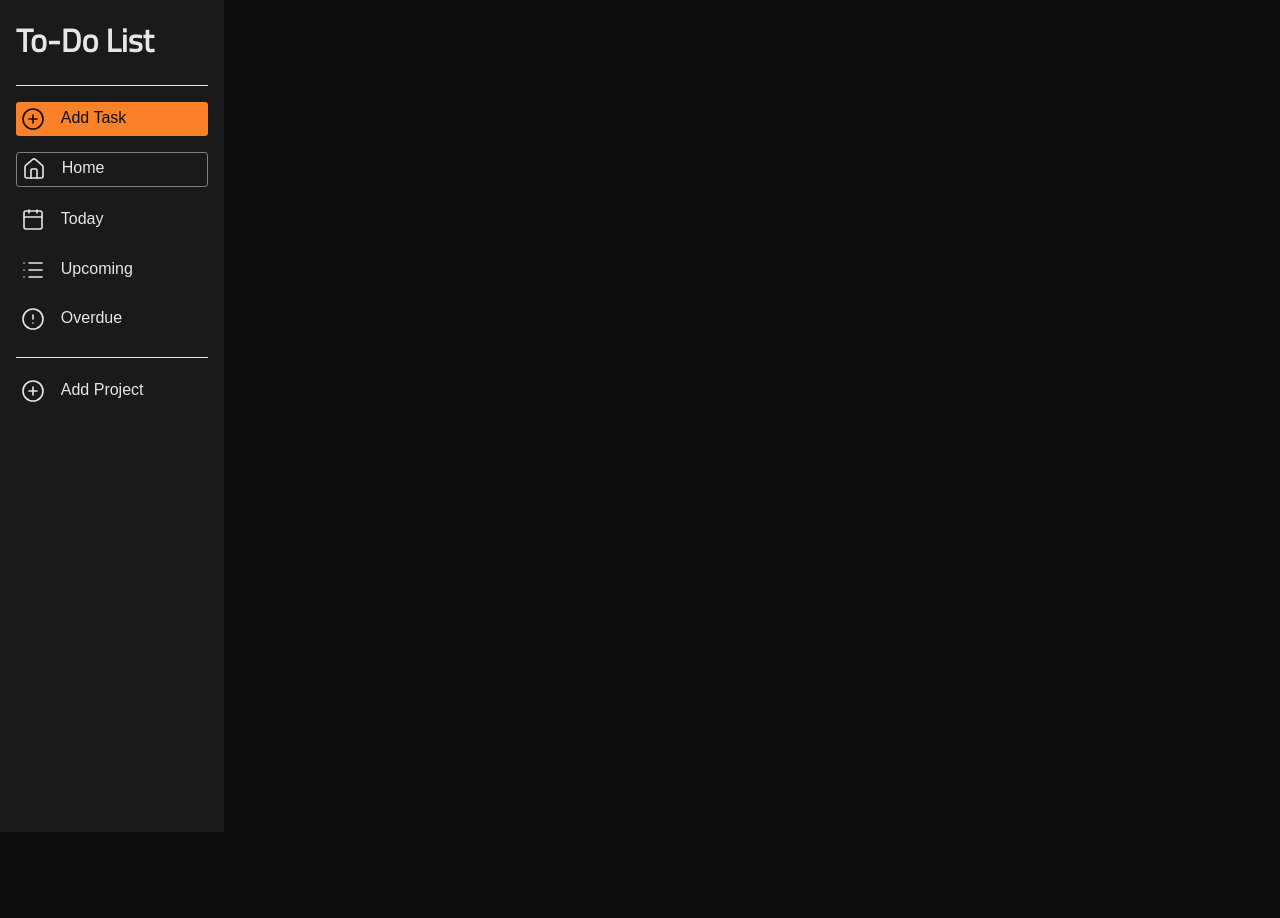
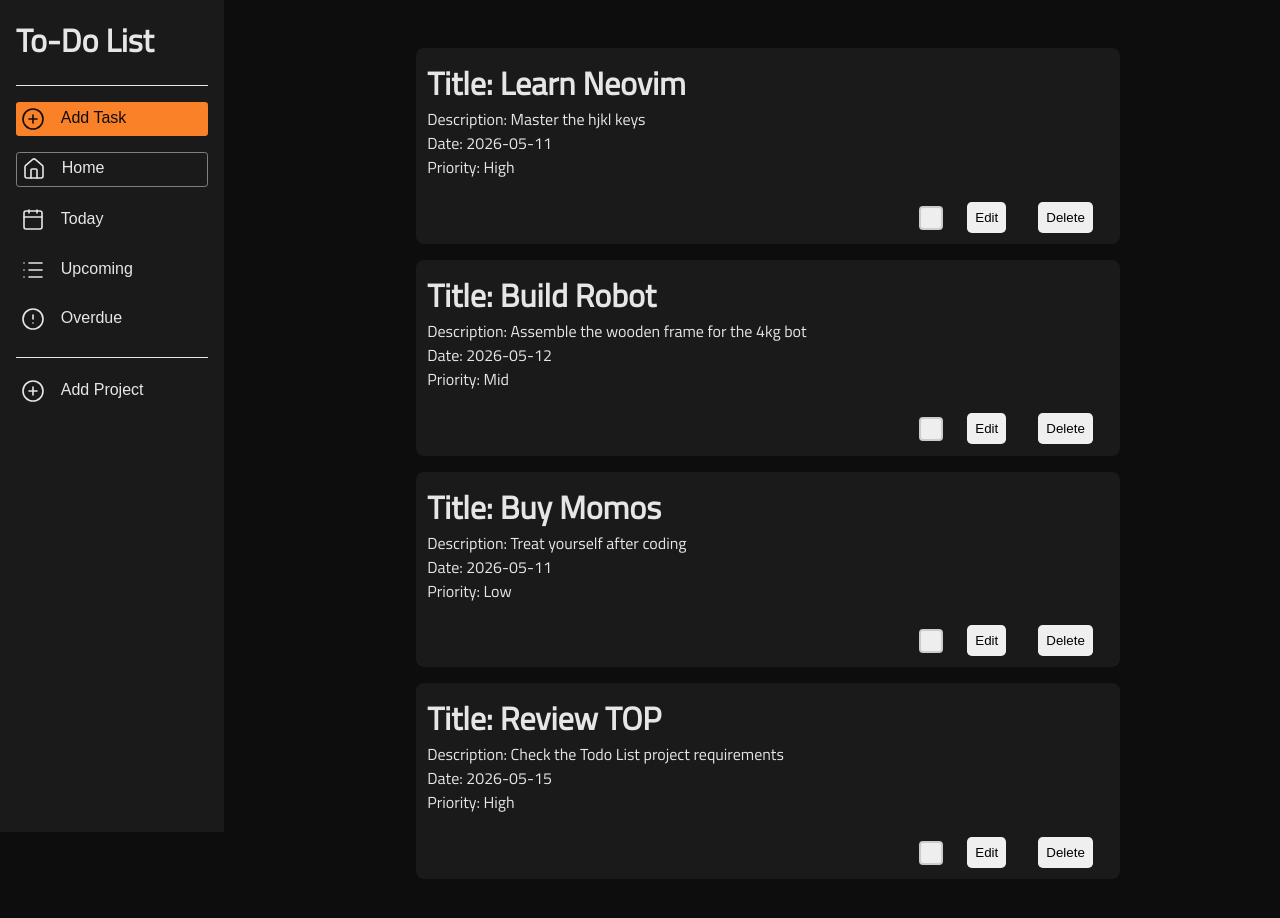
Before and after one commit to rootankush/to-do-list, a website built with webpack: page src/template.html in a window 1280 px wide. Both pictures are taken after a click on the button "Home". Before the commit the page ends 832 px from the top, so only its background shows below. Built offline with nearby package versions, Linux system fonts and the light colour scheme.

Commit message:
donw with project

```diff
--- a/src/index.js
+++ b/src/index.js
@@ -13,8 +13,13 @@ import {
   CheckCheck,
 } from "lucide";
 import { filterList } from "./modules/filter.js";
+import {
+  checkLocalStorage,
+  checkLocalStorageProject,
+  loadDummyData,
+  masterStorage,
+} from "./modules/storage.js";
 
-// This function scans the DOM for 'data-lucide' attributes and replaces them with SVGs
 createIcons({
   icons: {
     PlusCircle,
@@ -27,6 +32,11 @@ createIcons({
 });
 
 function init() {
+  checkLocalStorage();
+  checkLocalStorageProject();
+  if (masterStorage.length === 0) {
+    loadDummyData();
+  }
   loadHome();
   filterList();
   console.log("Todo App Initialized");
--- a/src/modules/storage.js
+++ b/src/modules/storage.js
@@ -1,4 +1,4 @@
-import { ArrowUp01 } from "lucide";
+import { loadTask } from "./dom-task.js";
 import { createTabs } from "./tabs.js";
 import { Todo } from "./todo-logic.js";
 
@@ -23,7 +23,45 @@ export const deleteTodo = (data) => {
   localStorage.setItem("todos", JSON.stringify(masterStorage));
 };
 
-function checkLocalStorage() {
+export const loadDummyData = () => {
+  const dummyTasks = [
+    new Todo(
+      "Learn Neovim",
+      "Master the hjkl keys",
+      "2026-05-11",
+      "High",
+      "home",
+    ),
+    new Todo(
+      "Build Robot",
+      "Assemble the wooden frame for the 4kg bot",
+      "2026-05-12",
+      "Mid",
+      "home",
+    ),
+    new Todo(
+      "Buy Momos",
+      "Treat yourself after coding",
+      "2026-05-11",
+      "Low",
+      "food",
+    ),
+    new Todo(
+      "Review TOP",
+      "Check the Todo List project requirements",
+      "2026-05-15",
+      "High",
+      "home",
+    ),
+  ];
+
+  dummyTasks.forEach((task) => {
+    masterStorage.push(task);
+    localStorage.setItem("todos", JSON.stringify(masterStorage));
+  });
+};
+
+export const checkLocalStorage = () => {
   if (localStorage.getItem("todos") != null) {
     let storedUser = localStorage.getItem("todos");
     let storedData = JSON.parse(storedUser);
@@ -40,9 +78,9 @@ function checkLocalStorage() {
       masterStorage.push(todoInstance);
     });
   }
-}
+};
 
-function checkLocalStorageProject() {
+export const checkLocalStorageProject = () => {
   if (localStorage.getItem("projects") != null) {
     let storedProject = localStorage.getItem("projects");
     let storedProjectData = JSON.parse(storedProject);
@@ -53,7 +91,4 @@ function checkLocalStorageProject() {
       createTabs(projectStorage[i]);
     }
   }
-}
-
-checkLocalStorage();
-checkLocalStorageProject();
+};
--- a/src/style.css
+++ b/src/style.css
@@ -43,6 +43,7 @@ h1 {
 	flex-direction: column;
 	width: 15vw;
 	height: 100vh;
+	position: sticky;
 	background-color: var(--bg-default);
 	padding: 1rem;
 	gap: 1rem;
--- a/src/styles/task.css
+++ b/src/styles/task.css
@@ -2,7 +2,7 @@
 	display: flex;
 	flex-direction: column;
 	background-color: var(--bg-default);
-	padding: 1rem;
+	padding: 0.7rem;
 	border-radius: 0.5rem;
 }
 
```
